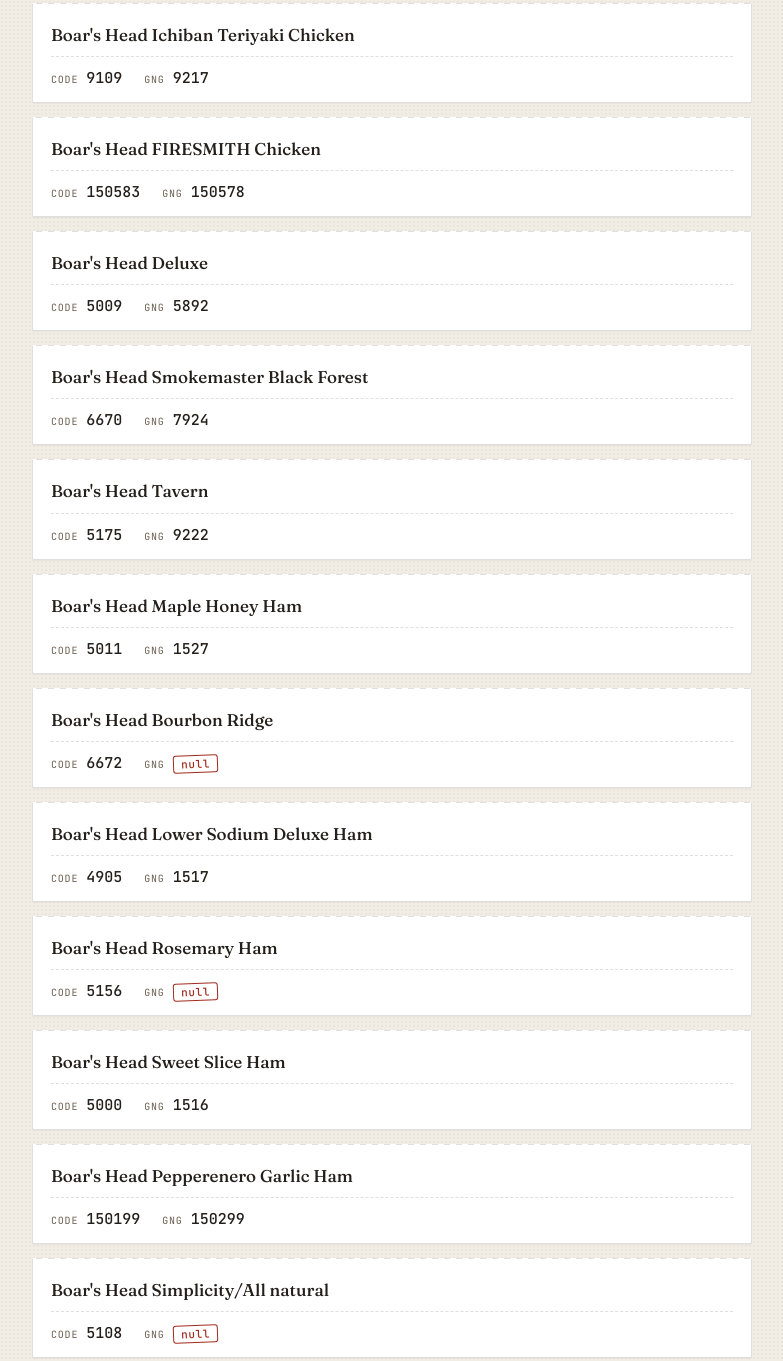
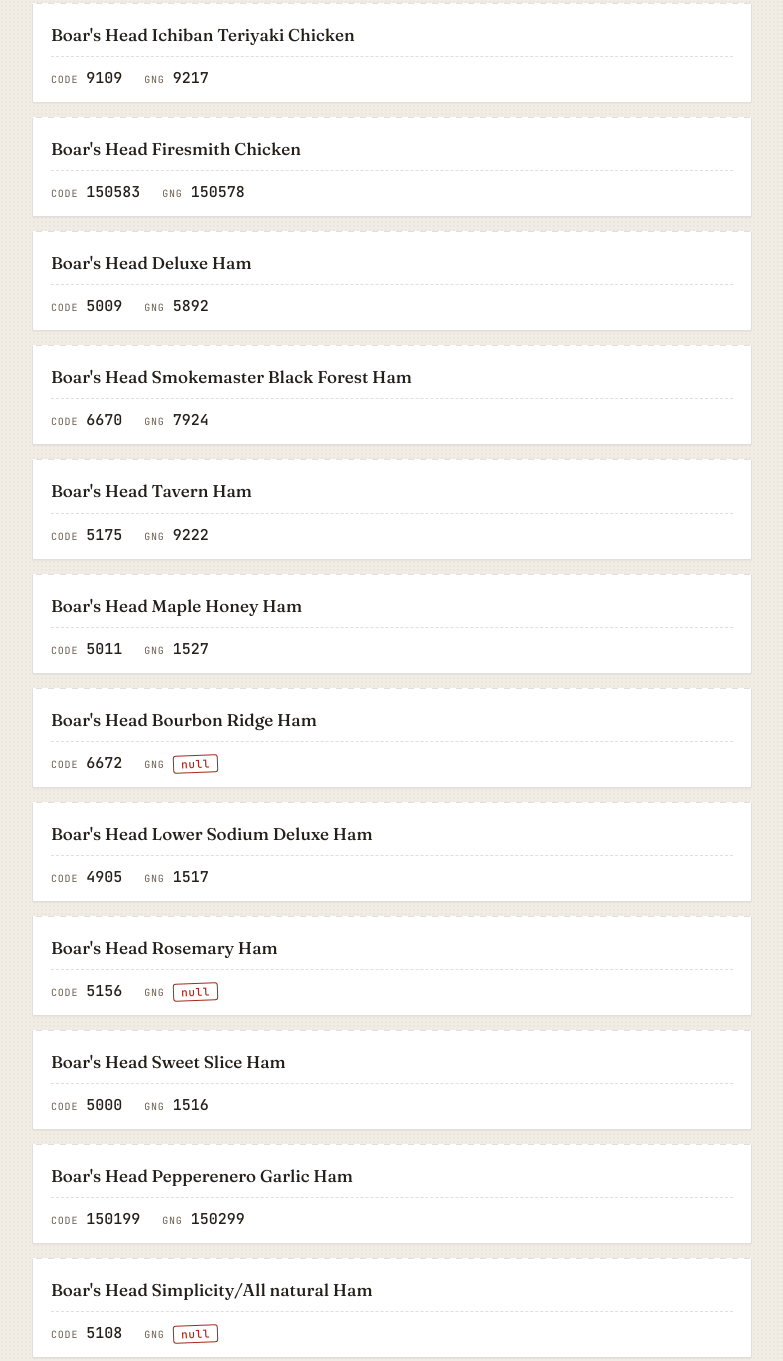
Before and after one commit to Sleight/Code-Book, a plain HTML site: page index.html in a window 1280 px wide. Shown: the part 2716-4077 px from the top of the page, without its empty margins (248-1031 px from the left). Drawn offline with Linux system fonts and the light colour scheme.

Commit message:
Update index.html
minor edits to ham and turkey lists

```diff
--- a/index.html
+++ b/index.html
@@ -242,7 +242,7 @@
   { name: "Boar's Head Blackened Turkey", code: "4970", gng: null },
   { name: "Boar's Head No Salt Turkey", code: "5485", gng: null },
   { name: "Boar's Head Pitcraft Turkey", code: "150047", gng: null },
-  { name: "Boar's Head Simplicity/All Natural tky", code: "5105", gng: null },
+  { name: "Boar's Head Simplicity/All Natural Turkey", code: "5105", gng: null },
 
   // --- Boar's Head CHICKEN ---
   { name: "Boar's Head Ever Roast Chicken", code: "5089", gng: "1521" },
@@ -253,19 +253,19 @@
   { name: "Boar's Head BBQ Chicken", code: "5164", gng: null },
   { name: "Boar's Head Chipotle Chicken", code: "5528", gng: "5893" },
   { name: "Boar's Head Ichiban Teriyaki Chicken", code: "9109", gng: "9217" },
-  { name: "Boar's Head FIRESMITH Chicken", code: "150583", gng: "150578" },
+  { name: "Boar's Head Firesmith Chicken", code: "150583", gng: "150578" },
 
   // --- Boar's Head HAM ---
-  { name: "Boar's Head Deluxe", code: "5009", gng: "5892" },
-  { name: "Boar's Head Smokemaster Black Forest", code: "6670", gng: "7924" },
-  { name: "Boar's Head Tavern", code: "5175", gng: "9222" },
+  { name: "Boar's Head Deluxe Ham", code: "5009", gng: "5892" },
+  { name: "Boar's Head Smokemaster Black Forest Ham", code: "6670", gng: "7924" },
+  { name: "Boar's Head Tavern Ham", code: "5175", gng: "9222" },
   { name: "Boar's Head Maple Honey Ham", code: "5011", gng: "1527" },
-  { name: "Boar's Head Bourbon Ridge", code: "6672", gng: null },
+  { name: "Boar's Head Bourbon Ridge Ham", code: "6672", gng: null },
   { name: "Boar's Head Lower Sodium Deluxe Ham", code: "4905", gng: "1517" },
   { name: "Boar's Head Rosemary Ham", code: "5156", gng: null },
   { name: "Boar's Head Sweet Slice Ham", code: "5000", gng: "1516" },
   { name: "Boar's Head Pepperenero Garlic Ham", code: "150199", gng: "150299" },
-  { name: "Boar's Head Simplicity/All natural", code: "5108", gng: null },
+  { name: "Boar's Head Simplicity/All natural Ham", code: "5108", gng: null },
 
   // --- Boar's Head ITALIAN ---
   { name: "Boar's Head Genoa Salami", code: "5057", gng: null },
@@ -279,12 +279,12 @@
 
   // --- Boar's Head BEEF ---
   { name: "Boar's Head Deluxe Roast Beef", code: "4932", gng: "159694" },
-  { name: "Boar's Head Pastrami Top Round", code: "4935", gng: null },
+  { name: "Boar's Head Pastrami Top Round Beef", code: "4935", gng: null },
   { name: "Boar's Head Corned Beef Top Round", code: "5008", gng: null },
   { name: "Boar's Head London Port Roast Beef", code: "4940", gng: null },
   { name: "Boar's Head London Broil Roast Beef", code: "1870", gng: null },
   { name: "Boar's Head All-Natural Roast Beef", code: "152278", gng: "152371" },
-  { name: "Boar's Head Romanian Red pastrami", code: "150138", gng: "153495" },
+  { name: "Boar's Head Romanian Red Pastrami Beef", code: "150138", gng: "153495" },
   { name: "Boar's Head Corned Beef Brisk (raw)", code: "5529", gng: null },
 
   // --- Boar's Head CHEESE ---
```
